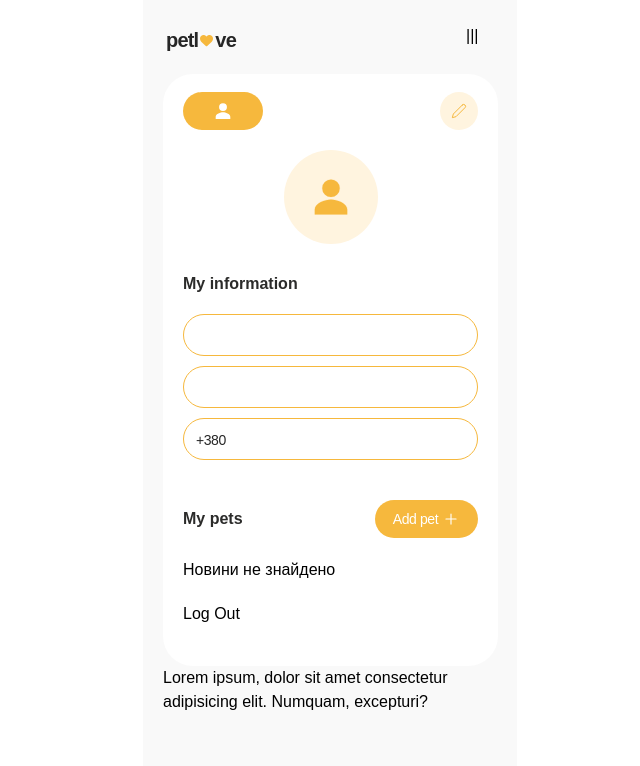
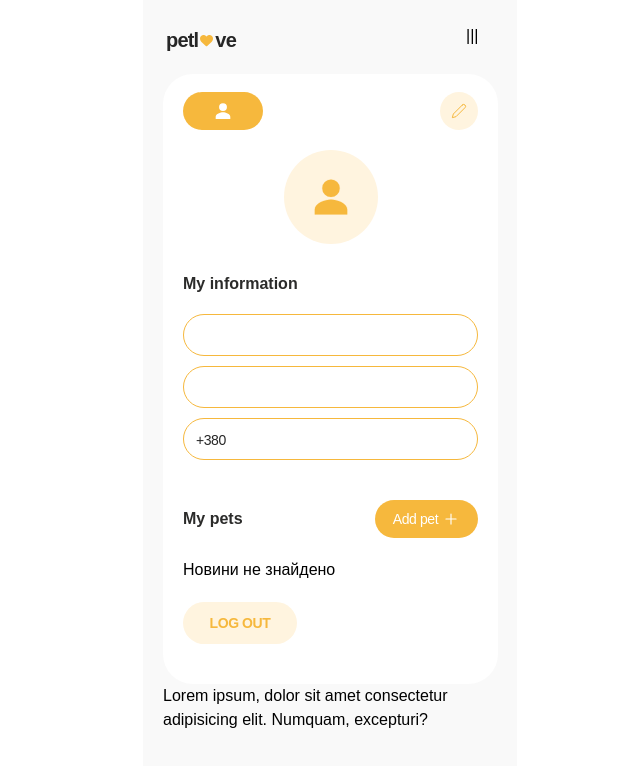
Before and after one commit to olehsolonin/Petlove, a React (Vite) app: page /profile in a window 1280 px wide. Shown: the top 766 px of the page, without its empty margins (310-950 px from the left). Built offline with nearby package versions, Linux system fonts and the light colour scheme.

Commit message:
fix local storage bugs, make log out btn and logic

```diff
--- a/src/components/LogOutBtn/LogOutBtn.jsx
+++ b/src/components/LogOutBtn/LogOutBtn.jsx
@@ -1,9 +1,33 @@
-import css from "./LogOutBtn.module.css";
+import css from './LogOutBtn.module.css';
+import { fetchSignOut } from '../../fetchReq.js';
+import { NavLink, useNavigate } from 'react-router-dom';
+import { useSelector, useDispatch } from 'react-redux';
+import { logout } from '../../redux/authSlice.js';
+import { userDataClear } from '../../redux/userInfoSlice.js';
 
 export default function LogOutBtn() {
-  return (
-    <div>
-      <button className={css.logOutBtn}>Log Out</button>
-    </div>
-  );
+    const token = useSelector((state) => state.auth.token);
+    const navigate = useNavigate();
+    const dispatch = useDispatch();
+
+    const handleSubmit = async () => {
+        try {
+            const logOutRes = await fetchSignOut(token);
+            console.log(logOutRes);
+            // тут можно почистить localStorage, сделать redirect и т.п.
+            dispatch(logout());
+            dispatch(userDataClear());
+
+            navigate('/home', { replace: true });
+        } catch (error) {
+            console.error('Error during logout:', error);
+        }
+    };
+    return (
+        <div>
+            <button className={css.logOutBtn} onClick={handleSubmit}>
+                Log out
+            </button>
+        </div>
+    );
 }
--- a/src/components/LogOutBtn/LogOutBtn.module.css
+++ b/src/components/LogOutBtn/LogOutBtn.module.css
@@ -0,0 +1,18 @@
+.logOutBtn {
+    border-radius: 30px;
+    padding: 12px;
+    width: 114px;
+    height: 42px;
+    background: #fff4df;
+    font-family: 'Manrope', sans-serif;
+    font-weight: 700;
+    font-size: 14px;
+    line-height: 129%;
+    letter-spacing: -0.03em;
+    text-transform: uppercase;
+    color: #f6b83d;
+    display: flex;
+    flex-direction: row;
+    justify-content: center;
+    align-items: center;
+}
--- a/src/components/LoginForm/LoginForm.jsx
+++ b/src/components/LoginForm/LoginForm.jsx
@@ -1,42 +1,42 @@
-import { Formik, Form, Field } from "formik";
-import css from "./LoginForm.module.css";
-import { NavLink, useNavigate } from "react-router-dom";
-import { useSelector, useDispatch } from "react-redux";
-import * as Yup from "yup";
-import Title from "../Title/Title";
-import { fetchSignin } from "../../fetchReq.js";
-import { login } from "../../redux/authSlice.js";
-import { ToastContainer, toast } from "react-toastify";
-import "react-toastify/dist/ReactToastify.css";
+import { Formik, Form, Field } from 'formik';
+import css from './LoginForm.module.css';
+import { NavLink, useNavigate } from 'react-router-dom';
+import { useSelector, useDispatch } from 'react-redux';
+import * as Yup from 'yup';
+import Title from '../Title/Title';
+import { fetchSignin } from '../../fetchReq.js';
+import { login } from '../../redux/authSlice.js';
+import { ToastContainer, toast } from 'react-toastify';
+import 'react-toastify/dist/ReactToastify.css';
 
 const initialValues = {
-  email: "",
-  password: "",
+    email: '',
+    password: '',
 };
 
 const FeedbackSchema = Yup.object().shape({
     email: Yup.string()
         .matches(
             /^[\w-]+(\.[\w-]+)*@([\w-]+\.)+[a-zA-Z]{2,7}$/,
-      "Invalid email format"
+            'Invalid email format'
         )
-    .required("Email is required"),
+        .required('Email is required'),
     password: Yup.string()
-    .min(7, "Too short")
-    .max(256, "Too long")
-    .required("Required"),
+        .min(7, 'Too short')
+        .max(256, 'Too long')
+        .required('Required'),
 });
 
 export default function LoginForm() {
     const navigate = useNavigate();
     const dispatch = useDispatch();
     const handleSubmit = (values, actions) => {
-    console.log("Form Submitted", values);
+        console.log('Form Submitted', values);
         const loginFetch = async () => {
             try {
                 const response = await fetchSignin(values);
                 if (response.status === 200) {
-          console.log("Login successful:", response.data);
+                    console.log('Login successful:', response.data);
                     const userData = response.data;
                     dispatch(
                         login({
@@ -47,13 +47,15 @@ export default function LoginForm() {
                             token: userData.token,
                         })
                     );
-          window.localStorage.setItem("token", userData.token);
-          navigate("/profile", { replace: true });
+                    //  window.localStorage.setItem("token", userData.token);
+                    navigate('/profile', { replace: true });
                     return response.data;
                 }
             } catch (error) {
-        console.error("Error during login:", error);
-        toast.error("Email or password invalid", { position: "top-center" });
+                console.error('Error during login:', error);
+                toast.error('Email or password invalid', {
+                    position: 'top-center',
+                });
             }
         };
         loginFetch();
@@ -66,7 +68,8 @@ export default function LoginForm() {
             <div className={css.titleContainer}>
                 <Title title="Login" className={css.loginTitle} />
                 <p className={css.loginText}>
-          Welcome! Please enter your credentials to login to the platform:
+                    Welcome! Please enter your credentials to login to the
+                    platform:
                 </p>
             </div>
             <Formik
@@ -91,12 +94,14 @@ export default function LoginForm() {
                         />
                     </div>
                     <div className={css.submitButton}>
-            {" "}
+                        {' '}
                         <button type="submit" className={css.button}>
                             Log In
                         </button>
                         <div className={css.loginTextContainer}>
-              <p className={css.footerText}>Don’t have an account? </p>
+                            <p className={css.footerText}>
+                                Don’t have an account?{' '}
+                            </p>
                             <span className={css.registerLink}>
                                 <nav className={css.nav}>
                                     <NavLink to="/register">Register</NavLink>
--- a/src/components/PetsList/PetsList.module.css
+++ b/src/components/PetsList/PetsList.module.css
@@ -2,4 +2,5 @@
     display: flex;
     flex-direction: column;
     gap: 14px;
+    margin-bottom: 20px;
 }
--- a/src/components/Profile/Profile.jsx
+++ b/src/components/Profile/Profile.jsx
@@ -1,10 +1,10 @@
-import css from "./Profile.module.css";
-import UserCard from "../UserCard/UserCard.jsx";
-import MyNotices from "../MyNotices/MyNotices.jsx";
-import Header from "../Header/Header.jsx";
-import { useState, useEffect } from "react";
-import { useSelector, useDispatch } from "react-redux";
-import { fetchFullUserInfo } from "../../fetchReq.js";
+import css from './Profile.module.css';
+import UserCard from '../UserCard/UserCard.jsx';
+import MyNotices from '../MyNotices/MyNotices.jsx';
+import Header from '../Header/Header.jsx';
+import { useState, useEffect } from 'react';
+import { useSelector, useDispatch } from 'react-redux';
+import { fetchFullUserInfo } from '../../fetchReq.js';
 import {
     userDataAll,
     userDataID,
@@ -19,13 +19,13 @@ import {
     userDataCreatedAt,
     userDataUpdatedAt,
     userDataClear,
-} from "../../redux/userInfoSlice.js";
+} from '../../redux/userInfoSlice.js';
 
 export default function Profile() {
     const dispatch = useDispatch();
-  const userToken = localStorage.getItem("token");
+    const userToken = useSelector((state) => state.auth.token);
     useEffect(() => {
-    if (userToken !== null && userToken !== undefined && userToken !== "") {
+        if (userToken !== null && userToken !== undefined && userToken !== '') {
             (async () => {
                 try {
                     const res = await fetchFullUserInfo(userToken);
@@ -44,7 +44,7 @@ export default function Profile() {
                     dispatch(userDataCreatedAt(res.createdAt));
                     dispatch(userDataUpdatedAt(res.updatedAt));
                 } catch (error) {
-          console.error("Error fetching user info:", error);
+                    console.error('Error fetching user info:', error);
                 }
             })();
         }
--- a/src/fetchReq.js
+++ b/src/fetchReq.js
@@ -104,3 +104,14 @@ export const fetchAddPet = async (petData, someToken) => {
 	return response.data;
 
 };
+
+export const fetchSignOut = async (someToken) => {
+	console.log(someToken);
+	const response = await axios.post(`/users/signout`, null, {
+		headers: {
+			Authorization: `Bearer ${someToken}`,
+		},
+	});
+	console.log(response.data);
+	return response.data;
+}
```
Lines whose indentation alone changed are shown as unchanged.
